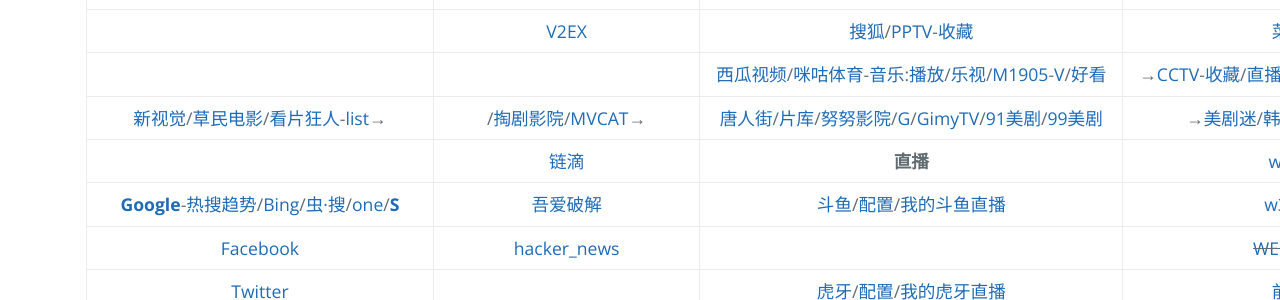
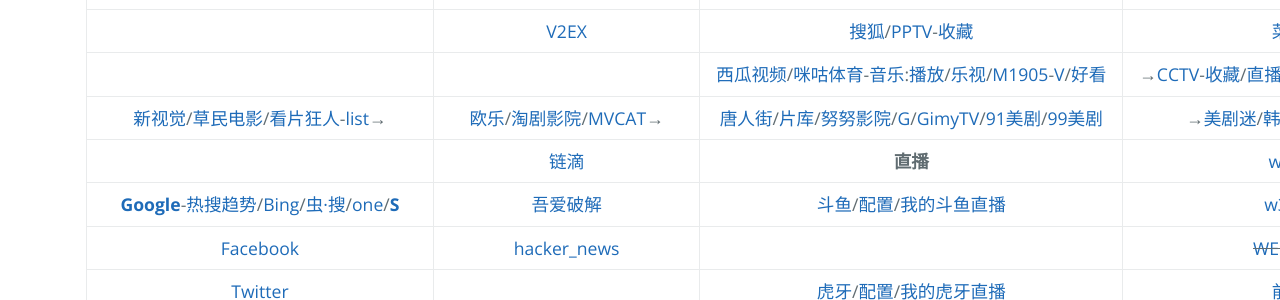
Before and after one commit to AmbroseRen/test, a Jekyll site: the page built from navigation.md, in a window 1280 px wide. Shown: the part 1125-1425 px from the top of the page. Built offline with Jekyll 4.4.1, drawn with Linux system fonts in a browser that asks for light colours; our own code applies the rules of GitHub Pages for plain Markdown files; the repository's description, which GitHub fills in, is left out.

Commit message:
Update navigation.md

```diff
--- a/navigation.md
+++ b/navigation.md
@@ -49,7 +49,7 @@
 | []() | [奇客资讯](https://www.solidot.org/) | [芒果TV](https://i.mgtv.com/my/looklist) | __新手基础自学__ |
 | []() | [V2EX](https://www.v2ex.com/?tab=tech) | [搜狐](https://my.tv.sohu.com/i/bookmark)/[PPTV](https://www.pptv.com/)-[收藏](https://usercenter.pptv.com/web/user/collection) | [菜鸟教程](https://www.runoob.com/) |
 | []() | []() | [西瓜视频](https://www.ixigua.com/my/favorite)/[咪咕体育](https://www.miguvideo.com/mgs/website/prd/personalCenter.html#/collect)-[音乐](https://music.migu.cn/v3/my/playlist):[播放](https://music.migu.cn/v3/music/player/audio)/[乐视](http://i.le.com/playrecord#favorite)/[M1905](https://www.1905.com/mdb/film/)-[V](https://vip.1905.com/)/[好看](https://sv.baidu.com/) | →[CCTV](https://tv.cctv.com/live/)-[收藏](https://i.cctv.com/account/collection)/[直播F](http://www.lshitv.com/)/[牛视](https://www.chaojidianshi.net/)A/[电视](http://www.tvyan.com/)源/[nettv](http://nettv.live/)/[ss](https://steelsoft.site/wtv/tv.php?code=us&name=3ABN%20(720p)) |
-| [新视觉](https://www.ixinshijue.com/)/[草民电影](https://www.cmdy555.com/)/[看片狂人](https://www.kpkuang.com/)-[list](https://whereiskpkuang.com/)→ | []()/[掏剧影院](https://www.taojuyb.com/)/[MVCAT](https://www.mvcat.com/)→ | [唐人街](https://www.tangrenjie.tv/)/[片库](https://www.btnull.org/)/[努努影院](https://www.nunuyy10.top/)/[G](https://gimytv.in/)/[GimyTV](https://gimytv.com/)/[91美剧](https://91mjw.com/)/[99美剧](https://www.99meiju.org/) | →[美剧迷](https://www.meijumi.net/)/[韩剧网](https://www.tvn.cc/)-[kortw](https://kortw.com/)/[蛋蛋赞](https://www.dandanzan.cc/) |
+| [新视觉](https://www.ixinshijue.com/)/[草民电影](https://www.cmdy555.com/)/[看片狂人](https://www.kpkuang.com/)-[list](https://whereiskpkuang.com/)→ | [欧乐](https://www.olevod.com/)/[淘剧影院](https://www.taojuyb.com/)/[MVCAT](https://www.mvcat.com/)→ | [唐人街](https://www.tangrenjie.tv/)/[片库](https://www.btnull.org/)/[努努影院](https://www.nunuyy10.top/)/[G](https://gimytv.in/)/[GimyTV](https://gimytv.com/)/[91美剧](https://91mjw.com/)/[99美剧](https://www.99meiju.org/) | →[美剧迷](https://www.meijumi.net/)/[韩剧网](https://www.tvn.cc/)-[kortw](https://kortw.com/)/[蛋蛋赞](https://www.dandanzan.cc/) |
 | []() | [链滴](https://ld246.com/) | __直播__ | [w3school](https://www.w3school.com.cn/) |
 | [__Google__](https://www.google.com/)-[热搜趋势](https://trends.google.com/trends/?geo=US)/[Bing](https://cn.bing.com/)/[虫·搜](https://search.chongbuluo.com/)/[one](https://aur.one)/[<strong id="searchs">S</strong>](Library/SearchEngine.md) | [吾爱破解](https://www.52pojie.cn/) | [斗鱼](https://www.douyu.com/directory/myFollow)/[配置](https://mp.douyu.com/live/main)/[我的斗鱼直播](https://www.douyu.com/10150268) | [w3cschool](https://www.w3cschool.cn/) |
 | [Facebook](https://www.facebook.com/) | [hacker_news](https://news.ycombinator.com/) | []() | ~~[WEB前端手册](#)~~ |
```
